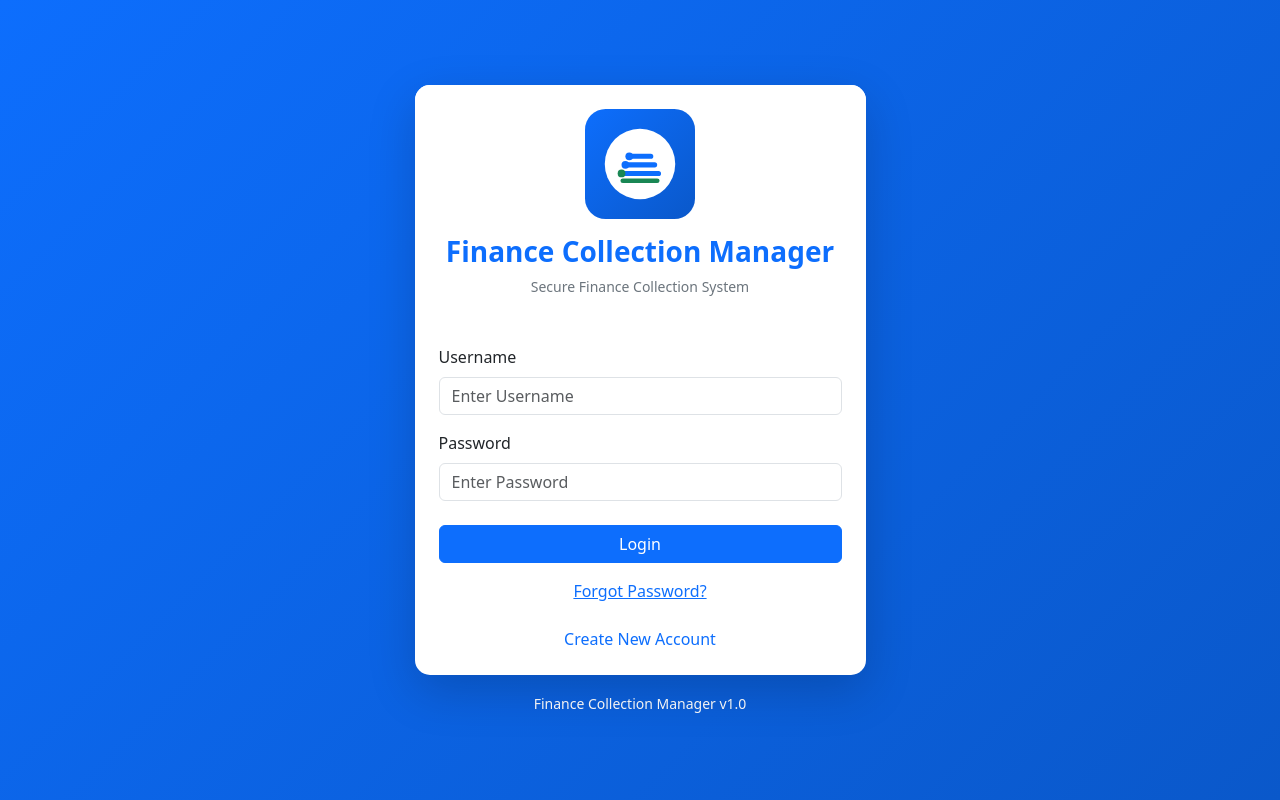
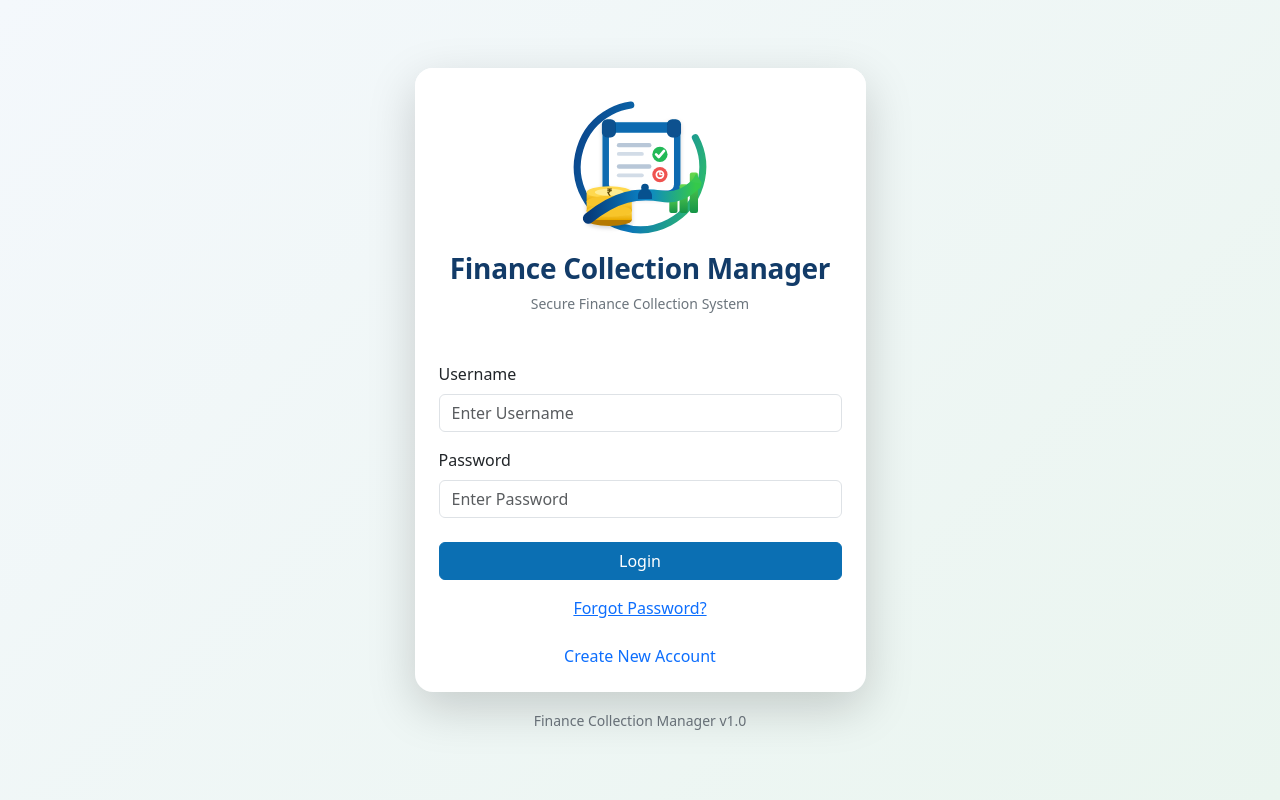
Before and after one commit to Kamaldheen20/finatesting, a Flask app: page /login in a window 1280 px wide. Run offline with Flask 3, Linux system fonts and the light colour scheme; some libraries are stand-ins or nearby versions.

Commit message:
Integrate finance collection logo into login page

```diff
--- a/templates/login.html
+++ b/templates/login.html
@@ -1,22 +1,15 @@
 <!DOCTYPE html>
-
 <html lang="en">
-
 <head>
-
-
 <meta charset="UTF-8">
-
 <meta name="viewport" content="width=device-width, initial-scale=1.0">
-
 <title>Finance Collection Manager - Login</title>
 
 <link href="https://cdn.jsdelivr.net/npm/bootstrap@5.3.3/dist/css/bootstrap.min.css" rel="stylesheet">
 
 <style>
-
     body{
-        background: linear-gradient(135deg, #0d6efd, #0a58ca);
+        background: linear-gradient(135deg, #f4f8fc, #eaf5ef);
         min-height: 100vh;
         display: flex;
         align-items: center;
@@ -24,16 +17,16 @@
 
     .login-card{
         border: none;
-        border-radius: 15px;
+        border-radius: 18px;
         overflow: hidden;
     }
 
     .logo{
-        width: 110px;
-        height: 110px;
+        width: 150px;
+        height: 150px;
         display: block;
-        margin-left: auto;
-        margin-right: auto;
+        margin: 0 auto 10px;
+        object-fit: contain;
     }
 
     .card-header{
@@ -42,8 +35,9 @@
     }
 
     .app-title{
-        font-weight: bold;
-        color: #0d6efd;
+        font-weight: 700;
+        color: #123b68;
+        letter-spacing: -.3px;
     }
 
     .subtitle{
@@ -51,39 +45,30 @@
         font-size: 14px;
     }
 
+    .btn-primary{
+        background: #0b6fb3;
+        border-color: #0b6fb3;
+    }
+
+    .btn-primary:hover{
+        background: #075b94;
+        border-color: #075b94;
+    }
 </style>
-
-
 </head>
 
 <body>
-
 <div class="container">
-
-
     <div class="row justify-content-center">
-
         <div class="col-md-5">
 
             <div class="card shadow-lg login-card">
 
                 <div class="card-header text-center pt-4">
-
-                <svg class="logo mb-3" viewBox="0 0 512 512" role="img" aria-label="Finance Collection Manager logo">
-                    <defs>
-                        <linearGradient id="loginLogoGradient" x1="0" y1="0" x2="1" y2="1">
-                            <stop offset="0%" stop-color="#0d6efd"/>
-                            <stop offset="100%" stop-color="#0a58ca"/>
-                        </linearGradient>
-                    </defs>
-                    <rect width="512" height="512" rx="96" fill="url(#loginLogoGradient)"/>
-                    <circle cx="256" cy="256" r="164" fill="#ffffff"/>
-                    <path d="M170 300h172M188 260h136M206 220h100" fill="none" stroke="#0d6efd" stroke-width="24" stroke-linecap="round"/>
-                    <path d="M176 334h160" fill="none" stroke="#198754" stroke-width="22" stroke-linecap="round"/>
-                    <circle cx="170" cy="300" r="18" fill="#198754"/>
-                    <circle cx="188" cy="260" r="18" fill="#0d6efd"/>
-                    <circle cx="206" cy="220" r="18" fill="#0d6efd"/>
-                </svg>
+                    <img
+                        src="{{ url_for('static', filename='images/finance-collection-logo.svg') }}"
+                        class="logo"
+                        alt="Finance Collection Management System logo">
 
                     <h3 class="app-title">
                         Finance Collection Manager
@@ -92,7 +77,6 @@
                     <p class="subtitle">
                         Secure Finance Collection System
                     </p>
-
                 </div>
 
                 <div class="card-body p-4">
@@ -132,12 +116,11 @@
                         <button
                             type="submit"
                             class="btn btn-primary w-100">
-
                             Login
-
                         </button>
 
                     </form>
+
                     <div class="text-center mt-3">
                         <a href="{{ url_for('forgot_password') }}">
                             Forgot Password?
@@ -145,32 +128,23 @@
                     </div>
 
                     <div class="text-center mt-4">
-
                         <a href="/register" class="text-decoration-none">
-
                             Create New Account
                         </a>
-
                     </div>
 
                 </div>
-
             </div>
 
-        <div class="text-center mt-3 text-white">
-
+            <div class="text-center mt-3 text-secondary">
                 <small>
                     Finance Collection Manager v1.0
                 </small>
-
             </div>
 
         </div>
-
     </div>
-
 </div>
 
 </body>
-
 </html>
```
Lines whose indentation alone changed are shown as unchanged.
